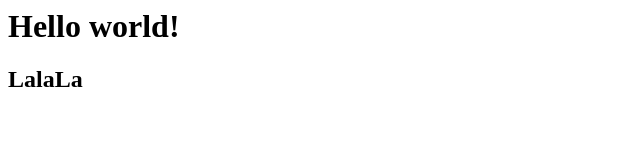
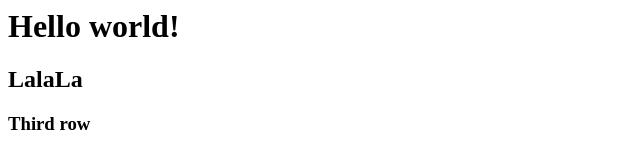
Before and after one commit to MariiaStudy/my-first-project, a plain HTML site: page index.html in a window 1280 px wide. Shown: the full height of the page, 0-640 px from the left. Drawn offline with Linux system fonts and the light colour scheme.

Commit message:
Change index.html

```diff
--- a/index.html
+++ b/index.html
@@ -1,2 +1,3 @@
 <h1>Hello world!</h1>
 <h2>LalaLa</h2>
+<h3>Third row</h3>
```
